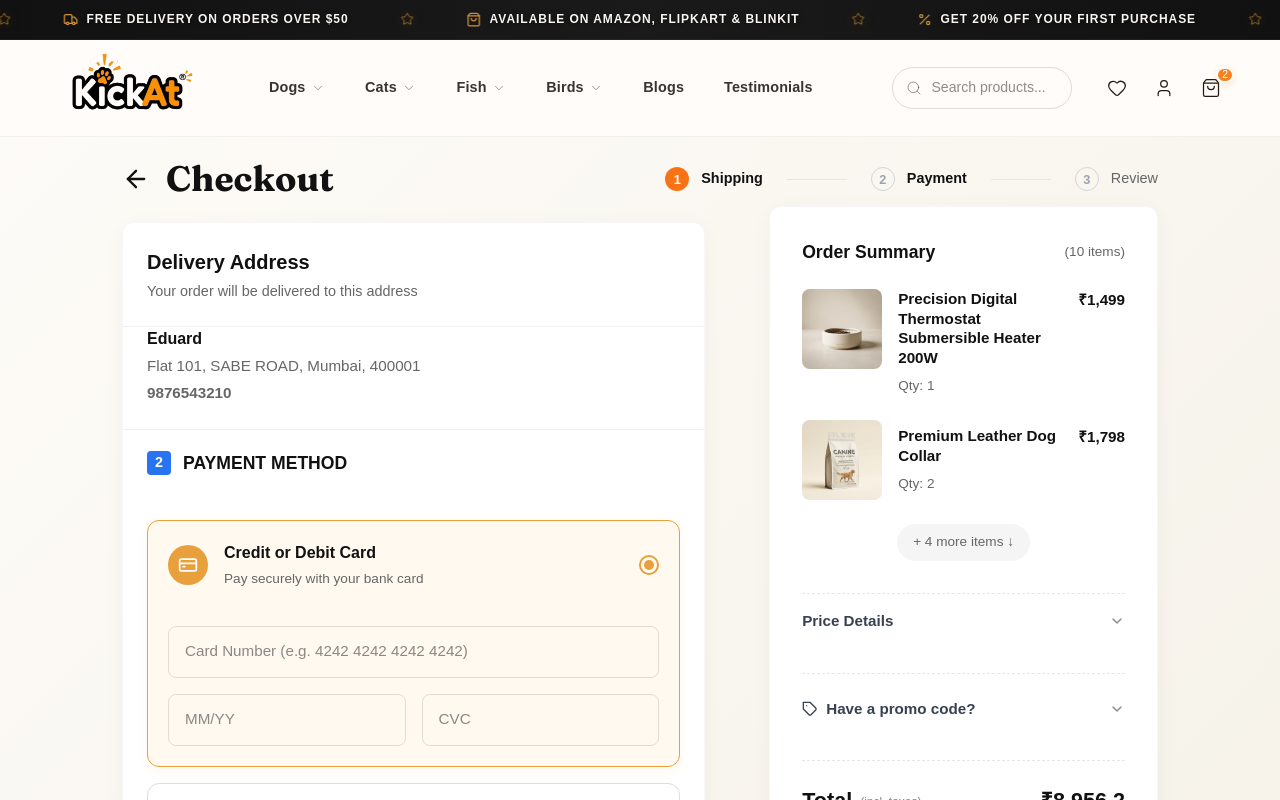
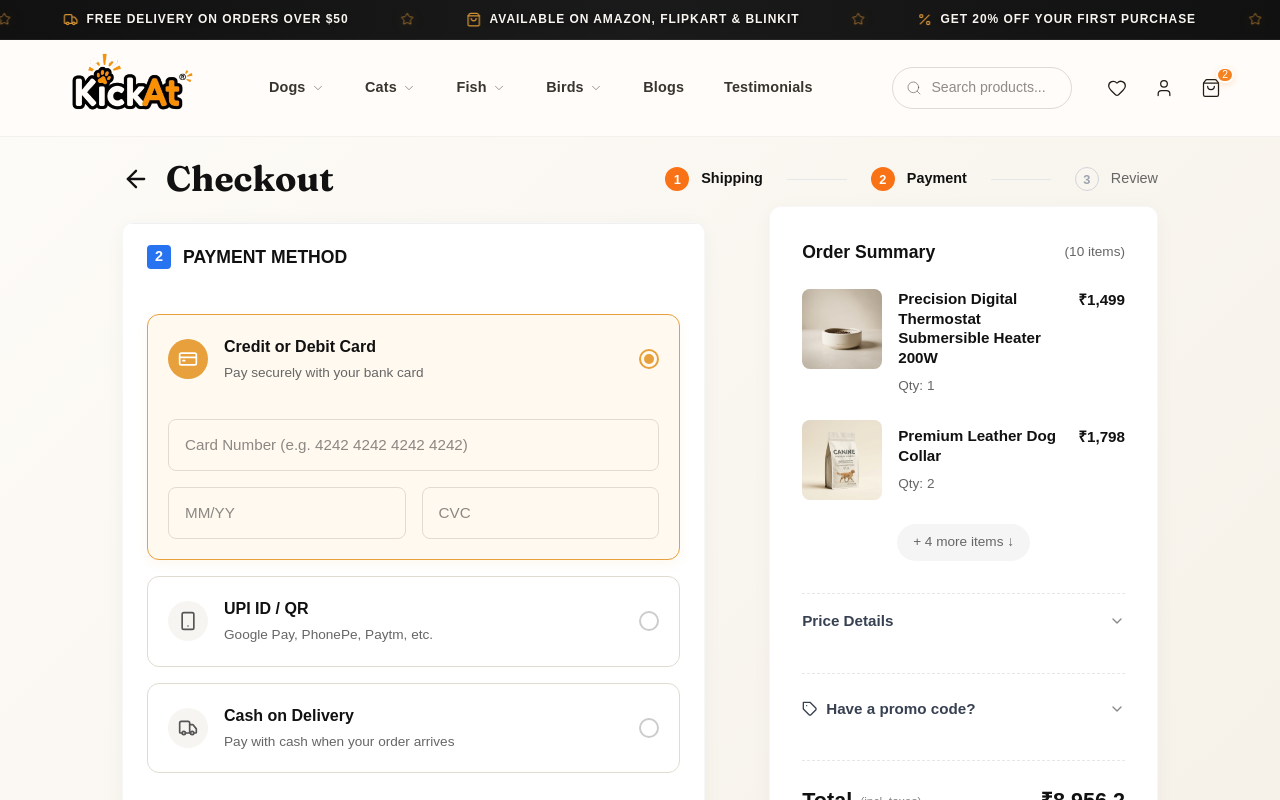
Before and after one commit to SevenX-Labs/kickat-client, a Next.js app: page /checkout in a window 1280 px wide. Both pictures are taken after a click on the button "Proceed to Payment". Shown: the top 800 px of the page. Built offline with nearby package versions, Linux system fonts and the light colour scheme.

Commit message:
feat: implement multi-step checkout page with order confirmation and payment processing

```diff
--- a/src/app/checkout/page.tsx
+++ b/src/app/checkout/page.tsx
@@ -241,16 +241,20 @@ export default function CheckoutPage() {
           </div>
 
           <div className={styles.stepperContainer}>
-            <div className={`${styles.stepItem} ${currentStep >= 1 ? styles.active : ''}`}>
-              <span className={styles.stepIcon}>1</span> Shipping
+            <div
+              className={`${styles.stepItem} ${currentStep >= 1 ? styles.active : ''}`}
+              onClick={() => setCurrentStep(1)}
+              style={{ cursor: 'pointer' }}
+            >
+              <span className={currentStep >= 1 ? styles.stepIcon : styles.stepIconOutline}>1</span> Shipping
             </div>
             <div className={styles.stepDivider}></div>
-            <div className={`${styles.stepItem} ${currentStep === 2 ? styles.active : ''}`}>
-              <span className={styles.stepIconOutline}>2</span> Payment
+            <div className={`${styles.stepItem} ${currentStep >= 2 ? styles.active : ''}`}>
+              <span className={currentStep >= 2 ? styles.stepIcon : styles.stepIconOutline}>2</span> Payment
             </div>
             <div className={styles.stepDivider}></div>
-            <div className={styles.stepItem}>
-              <span className={styles.stepIconOutline}>3</span> Review
+            <div className={`${styles.stepItem} ${currentStep >= 3 ? styles.active : ''}`}>
+              <span className={currentStep >= 3 ? styles.stepIcon : styles.stepIconOutline}>3</span> Review
             </div>
           </div>
         </div>
@@ -260,6 +264,7 @@ export default function CheckoutPage() {
           <div className={styles.formsColumn}>
 
             <div className={styles.mainCard}>
+              {currentStep === 1 && (
               <div className={styles.mainCardHeader}>
                 <div style={{ display: 'flex', justifyContent: 'space-between', alignItems: 'center', width: '100%' }}>
                   <div>
@@ -273,10 +278,11 @@ export default function CheckoutPage() {
                   )}
                 </div>
               </div>
+              )}
 
               {/* Step 1: Address Container */}
               <div className={styles.stepContainerAlt}>
-                {currentStep > 1 && (
+                {currentStep === 3 && (
                 <div className={styles.collapsedSummary}>
                   <div className={styles.summaryName}>
                     {firstName || 'Customer'}
@@ -442,7 +448,7 @@ export default function CheckoutPage() {
 
             {/* Step 2: Payment Container */}
             {currentStep === 2 && (
-              <div className={styles.stepContainerAlt}>
+              <div className={styles.stepContainerAlt} style={{ marginTop: 0 }}>
                 <div className={`${styles.stepHeader} ${styles.activeStepHeader}`}>
                   <div className={styles.stepHeaderTitle}>
                     <span className={styles.stepNumberBadge}>2</span>
```
